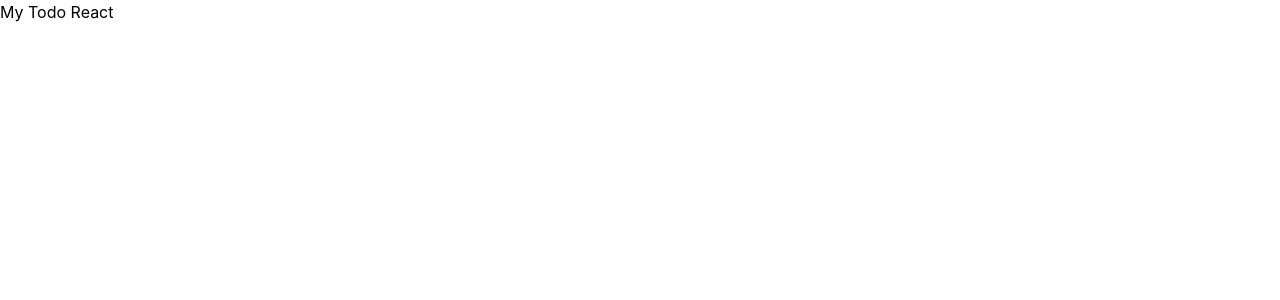
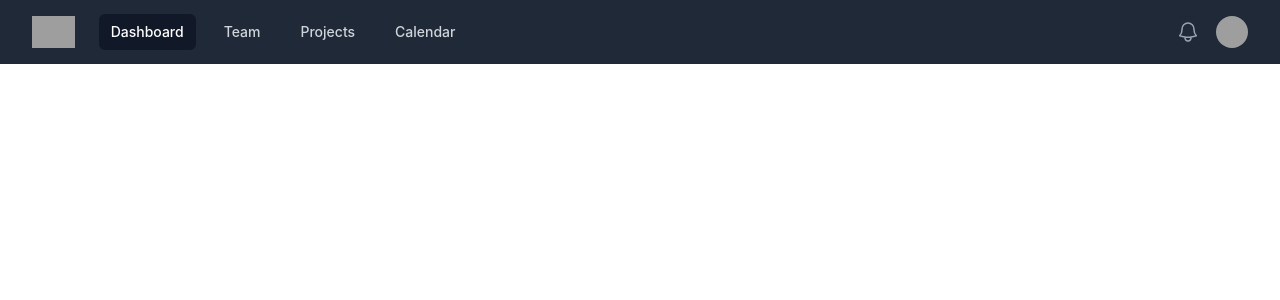
Before and after one commit to ashrafali2000/simple-todo-react, a React (Create React App) app: page / in a window 1280 px wide. Shown: the top 300 px of the page. Built offline with nearby package versions, Linux system fonts and the light colour scheme; grey boxes are pictures that could not be loaded.

Commit message:
create navbar

```diff
--- a/src/App.js
+++ b/src/App.js
@@ -1,9 +1,11 @@
 import './App.css';
+import Navbar from './components/Navbar';
 
 function App() {
   return (
     <div className="App">
-      <h1>My Todo React</h1>
+      <Navbar />
+
     </div>
   );
 }
--- a/src/components/Navbar.js
+++ b/src/components/Navbar.js
@@ -1,5 +1,153 @@
-export default function Navbar () {
-  return (<div>
+import { Fragment } from 'react'
+import { Disclosure, Menu, Transition } from '@headlessui/react'
+import { Bars3Icon, BellIcon, XMarkIcon } from '@heroicons/react/24/outline'
 
-  </div>)
+const navigation = [
+  { name: 'Dashboard', href: '#', current: true },
+  { name: 'Team', href: '#', current: false },
+  { name: 'Projects', href: '#', current: false },
+  { name: 'Calendar', href: '#', current: false },
+]
+
+function classNames(...classes) {
+  return classes.filter(Boolean).join(' ')
 }
+
+export default function Navbar() {
+  return (
+    <Disclosure as="nav" className="bg-gray-800">
+      {({ open }) => (
+        <>
+          <div className="mx-auto max-w-7xl px-2 sm:px-6 lg:px-8">
+            <div className="relative flex h-16 items-center justify-between">
+              <div className="absolute inset-y-0 left-0 flex items-center sm:hidden">
+                {/* Mobile menu button*/}
+                <Disclosure.Button className="relative inline-flex items-center justify-center rounded-md p-2 text-gray-400 hover:bg-gray-700 hover:text-white focus:outline-none focus:ring-2 focus:ring-inset focus:ring-white">
+                  <span className="absolute -inset-0.5" />
+                  <span className="sr-only">Open main menu</span>
+                  {open ? (
+                    <XMarkIcon className="block h-6 w-6" aria-hidden="true" />
+                  ) : (
+                    <Bars3Icon className="block h-6 w-6" aria-hidden="true" />
+                  )}
+                </Disclosure.Button>
+              </div>
+              <div className="flex flex-1 items-center justify-center sm:items-stretch sm:justify-start">
+                <div className="flex flex-shrink-0 items-center">
+                  <img
+                    className="h-8 w-auto"
+                    src="https://tailwindui.com/img/logos/mark.svg?color=indigo&shade=500"
+                    alt="Your Company"
+                  />
+                </div>
+                <div className="hidden sm:ml-6 sm:block">
+                  <div className="flex space-x-4">
+                    {navigation.map((item) => (
+                      <a
+                        key={item.name}
+                        href={item.href}
+                        className={classNames(
+                          item.current ? 'bg-gray-900 text-white' : 'text-gray-300 hover:bg-gray-700 hover:text-white',
+                          'rounded-md px-3 py-2 text-sm font-medium'
+                        )}
+                        aria-current={item.current ? 'page' : undefined}
+                      >
+                        {item.name}
+                      </a>
+                    ))}
+                  </div>
+                </div>
+              </div>
+              <div className="absolute inset-y-0 right-0 flex items-center pr-2 sm:static sm:inset-auto sm:ml-6 sm:pr-0">
+                <button
+                  type="button"
+                  className="relative rounded-full bg-gray-800 p-1 text-gray-400 hover:text-white focus:outline-none focus:ring-2 focus:ring-white focus:ring-offset-2 focus:ring-offset-gray-800"
+                >
+                  <span className="absolute -inset-1.5" />
+                  <span className="sr-only">View notifications</span>
+                  <BellIcon className="h-6 w-6" aria-hidden="true" />
+                </button>
+
+                {/* Profile dropdown */}
+                <Menu as="div" className="relative ml-3">
+                  <div>
+                    <Menu.Button className="relative flex rounded-full bg-gray-800 text-sm focus:outline-none focus:ring-2 focus:ring-white focus:ring-offset-2 focus:ring-offset-gray-800">
+                      <span className="absolute -inset-1.5" />
+                      <span className="sr-only">Open user menu</span>
+                      <img
+                        className="h-8 w-8 rounded-full"
+                        src="https://images.unsplash.com/photo-1472099645785-5658abf4ff4e?ixlib=rb-1.2.1&ixid=eyJhcHBfaWQiOjEyMDd9&auto=format&fit=facearea&facepad=2&w=256&h=256&q=80"
+                        alt=""
+                      />
+                    </Menu.Button>
+                  </div>
+                  <Transition
+                    as={Fragment}
+                    enter="transition ease-out duration-100"
+                    enterFrom="transform opacity-0 scale-95"
+                    enterTo="transform opacity-100 scale-100"
+                    leave="transition ease-in duration-75"
+                    leaveFrom="transform opacity-100 scale-100"
+                    leaveTo="transform opacity-0 scale-95"
+                  >
+                    <Menu.Items className="absolute right-0 z-10 mt-2 w-48 origin-top-right rounded-md bg-white py-1 shadow-lg ring-1 ring-black ring-opacity-5 focus:outline-none">
+                      <Menu.Item>
+                        {({ active }) => (
+                          <a
+                            href="#"
+                            className={classNames(active ? 'bg-gray-100' : '', 'block px-4 py-2 text-sm text-gray-700')}
+                          >
+                            Your Profile
+                          </a>
+                        )}
+                      </Menu.Item>
+                      <Menu.Item>
+                        {({ active }) => (
+                          <a
+                            href="#"
+                            className={classNames(active ? 'bg-gray-100' : '', 'block px-4 py-2 text-sm text-gray-700')}
+                          >
+                            Settings
+                          </a>
+                        )}
+                      </Menu.Item>
+                      <Menu.Item>
+                        {({ active }) => (
+                          <a
+                            href="#"
+                            className={classNames(active ? 'bg-gray-100' : '', 'block px-4 py-2 text-sm text-gray-700')}
+                          >
+                            Sign out
+                          </a>
+                        )}
+                      </Menu.Item>
+                    </Menu.Items>
+                  </Transition>
+                </Menu>
+              </div>
+            </div>
+          </div>
+
+          <Disclosure.Panel className="sm:hidden">
+            <div className="space-y-1 px-2 pb-3 pt-2">
+              {navigation.map((item) => (
+                <Disclosure.Button
+                  key={item.name}
+                  as="a"
+                  href={item.href}
+                  className={classNames(
+                    item.current ? 'bg-gray-900 text-white' : 'text-gray-300 hover:bg-gray-700 hover:text-white',
+                    'block rounded-md px-3 py-2 text-base font-medium'
+                  )}
+                  aria-current={item.current ? 'page' : undefined}
+                >
+                  {item.name}
+                </Disclosure.Button>
+              ))}
+            </div>
+          </Disclosure.Panel>
+        </>
+      )}
+    </Disclosure>
+  )
+}
```
